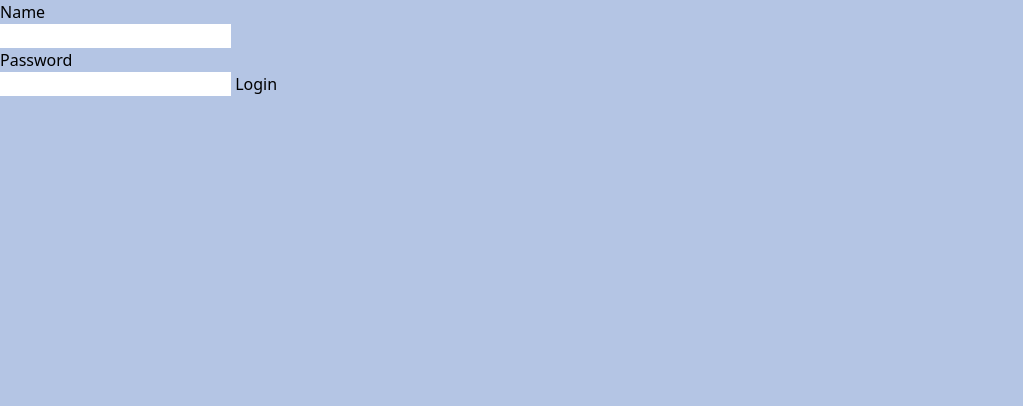
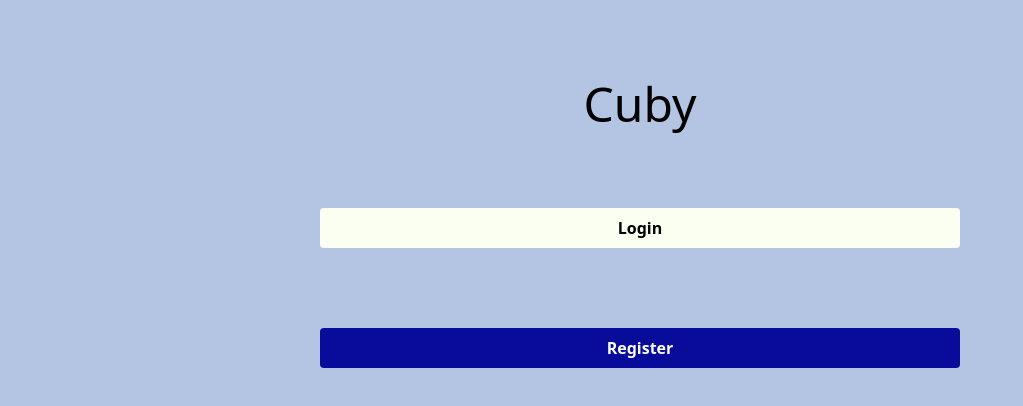
Before and after one commit to bout0047/cuby-frontend, a SvelteKit app: page / in a window 1280 px wide. Shown: the top 406 px of the page, without its empty margins (0-1023 px from the left). Built offline with nearby package versions, Linux system fonts and the light colour scheme.

Commit message:
did the login

```diff
--- a/src/routes/+layout.svelte
+++ b/src/routes/+layout.svelte
@@ -1,20 +1,29 @@
 <script>
-  import "../app.css";
-  import NavBar from "$lib/components/NavBar.svelte";
-  import { Router, Link, Route } from "svelte-routing";
+  import '../app.css';
+
 </script>
 
-<div>
-  <main>
-    <h2>Name</h2>
-    <input type="text" />
+<main>
+    <div>
+        <h1 class="text-5xl text-center decoration-8 mt-20">Cuby</h1>
 
-    <h2>Password</h2>
-    <input type="text" />
+        <!-- svelte-ignore a11y-click-events-have-key-events -->
+        <div
+          class="bg-somePaleGreen hover:bg-darkestBlue text-blue-700 hover:text-somePaleGreen font-semibold w-1/2 text-center justify-center m-auto mt-20 py-2 px-4 rounded"
+          on:click={() => {
+            window.location.href = "/login";
+          }}
+          >
+          Login
+        </div>
 
-    <button type="submit">Login</button>
-  </main>
-</div>
-
-<style>
-</style>
+        <div
+          class="bg-darkestBlue hover:bg-somePaleGreen text-somePaleGreen hover:text-black font-semibold w-1/2 text-center justify-center m-auto mt-20 py-2 px-4 rounded"
+          on:click={() => {
+            window.location.href = "/register";
+          }}
+          >
+          Register
+        </div>
+    </div>
+</main>
--- a/src/routes/+page.svelte
+++ b/src/routes/+page.svelte
@@ -14,7 +14,7 @@
             window.location.href = "/login";
           }}
           >
-          Login
+          Login no
         </div>
 
         <div
```
Also changed, not shown: src/routes/login/+page.svelte (indentation only).
